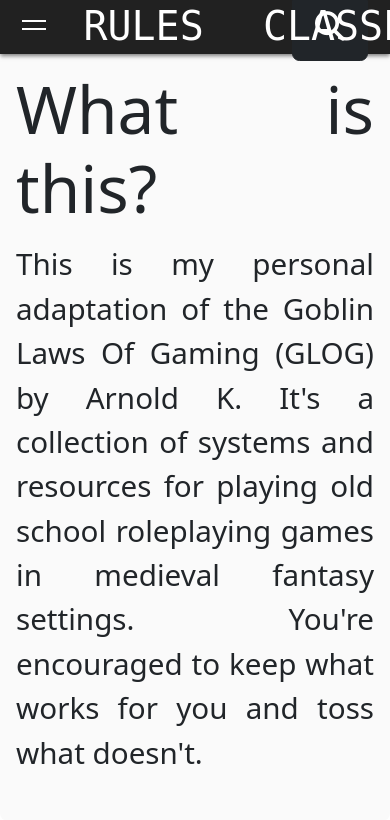
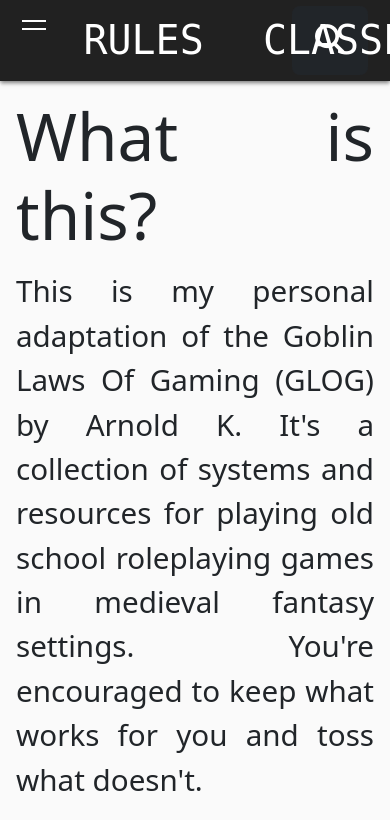
Before and after one commit to materialcontext/glog_website, a Flask app: page / in a window 390 px wide; the page is wider, and only the part inside the window is pictured. Shown: the top 820 px of that part. Run offline with Flask 2, Linux system fonts and the light colour scheme; some libraries are stand-ins or nearby versions.

Commit message:
Update styles.css

```diff
--- a/static/css/styles.css
+++ b/static/css/styles.css
@@ -333,6 +333,10 @@
     html {
         font-size: 185%;
     }
+
+    header{
+    height: 81px;
+    }
     .nav-link {
         letter-spacing: normal;
     }
```
